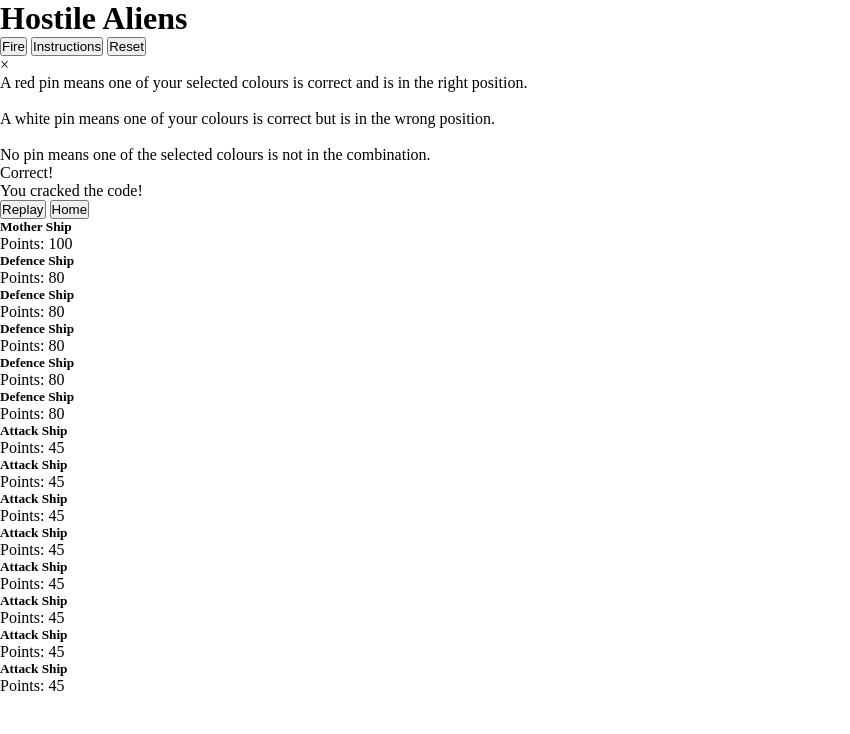
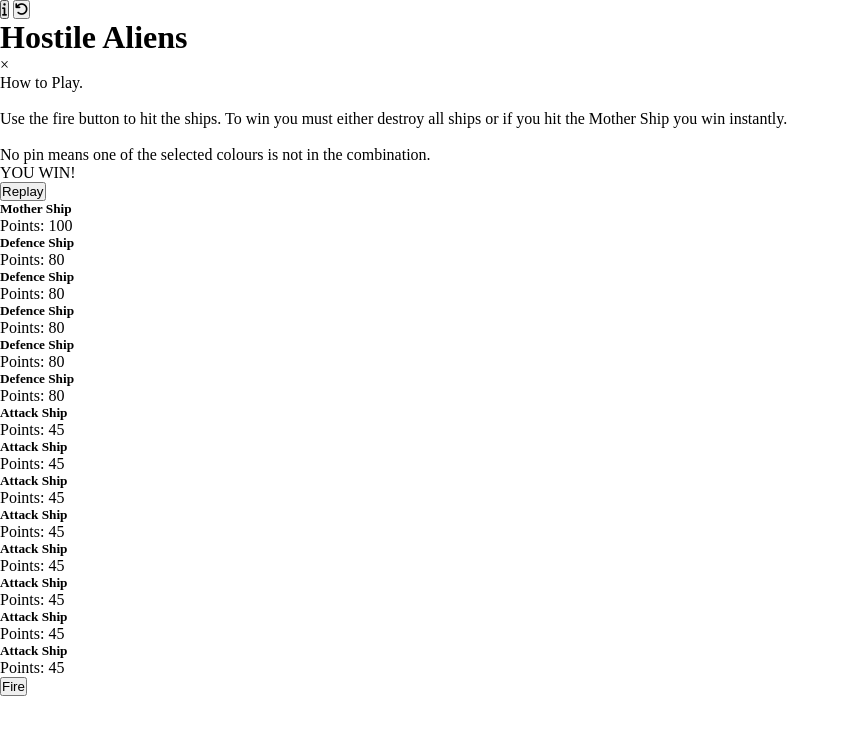
Before and after one commit to OBuckland/hostile-aliens, a plain HTML site: page index.html in a window 1280 px wide. Shown: the whole page, without its empty margins (0-850 px from the left). Drawn offline with Linux system fonts and the light colour scheme.

Commit message:
add modals to HTML and symbols for nav bar

```diff
--- a/index.html
+++ b/index.html
@@ -5,26 +5,30 @@
     <meta http-equiv="X-UA-Compatible" content="IE=edge">
     <meta name="viewport" content="width=device-width, initial-scale=1.0">
     <link rel="stylesheet" href="style.css">
+    <script src="https://kit.fontawesome.com/fc310e50d7.js" crossorigin="anonymous"></script>
     <title>Hostile Aliens</title>
 </head>
 <body>
     <main>
+        <nav class="nav-bar">
+            <button id="instructions-btn"><i class="fa fa-info nav-btns"></i></button>
+            <button id="reset-btn"><i class="fa fa-rotate-left nav-btns"></i></button>
+        </nav>
+
         <h1>Hostile Aliens</h1>
 
-        <button id="fire-btn">Fire</button>
-        <button id="instructions-btn">Instructions</button>
-        <button id="reset-btn">Reset</button>
-
-        <div class="modal" id="instructions-modal">
-            <span class="close-modal">&times;</span>
-            <p>A red pin means one of your selected colours is correct and is in the right position.  <br> <br>  A white pin means one of your colours is correct but is in the wrong position.  <br> <br> No pin means one of the selected colours is not in the combination. </p>
+        <div class="modal-container" id="instructions-modal">
+            <div class="modal-content" >
+                <span class="close-modal">&times;</span>
+                <p>How to Play.  <br> <br>  Use the fire button to hit the ships. To win you must either destroy all ships or if you hit the Mother Ship you win instantly. <br> <br> No pin means one of the selected colours is not in the combination. </p>
+            </div>
         </div>
 
-        <div class="modal" id="winning-modal" >
-            <p id="winning-modal-text">Correct!</p>
-            <p> You cracked the code!</p>
-            <button class="home-replay-btns" id="play-again-btn">Replay</button>
-            <button class="home-replay-btns" id="home-btn-within-modal">Home</button>
+        <div class="modal-container"  id="winning-modal">
+            <div class="modal-content">
+                <p>YOU WIN!</p>
+                <button id="play-again-btn">Replay</button>
+            </div>
         </div>
 
 
@@ -32,6 +36,7 @@
         <div class="defence"></div>
         <div class="attack"></div>
 
+        <button id="fire-btn">Fire</button>
     </main>
     <script src="main.js"></script>
 </body>
```
